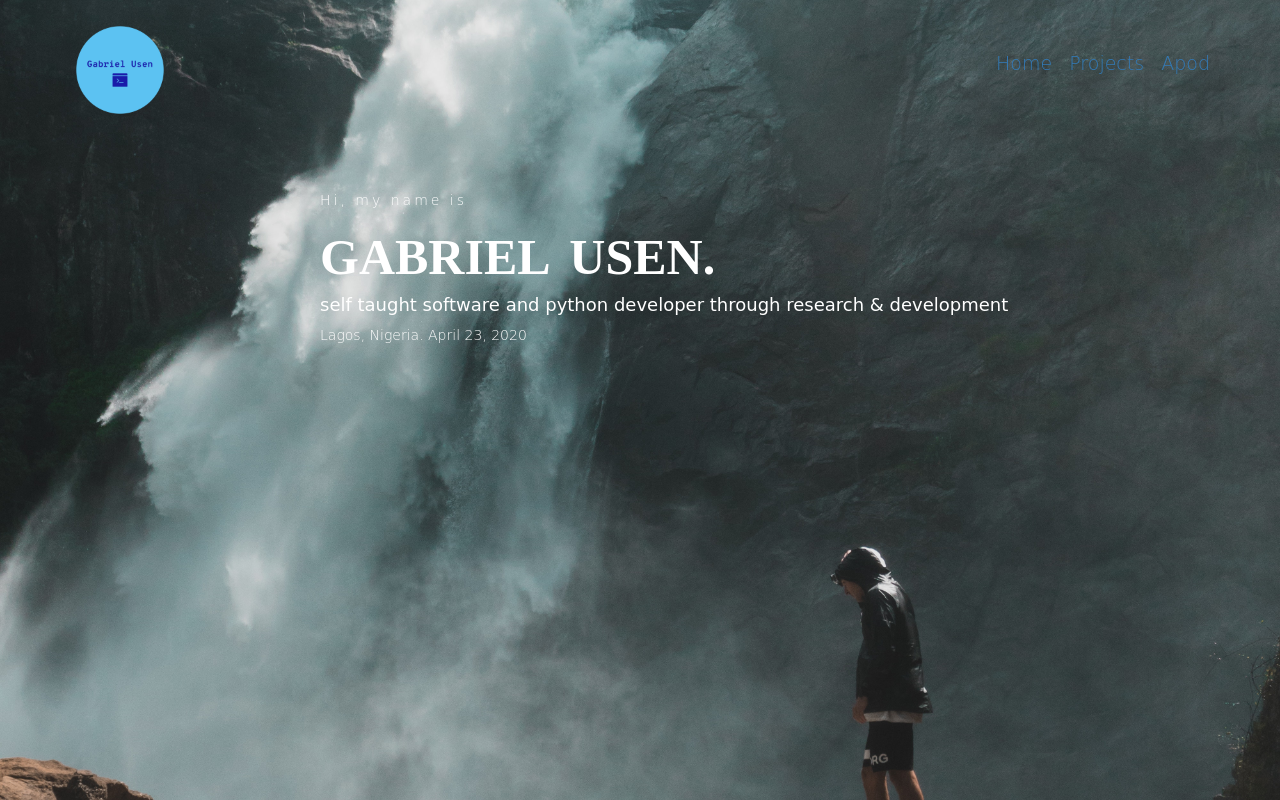
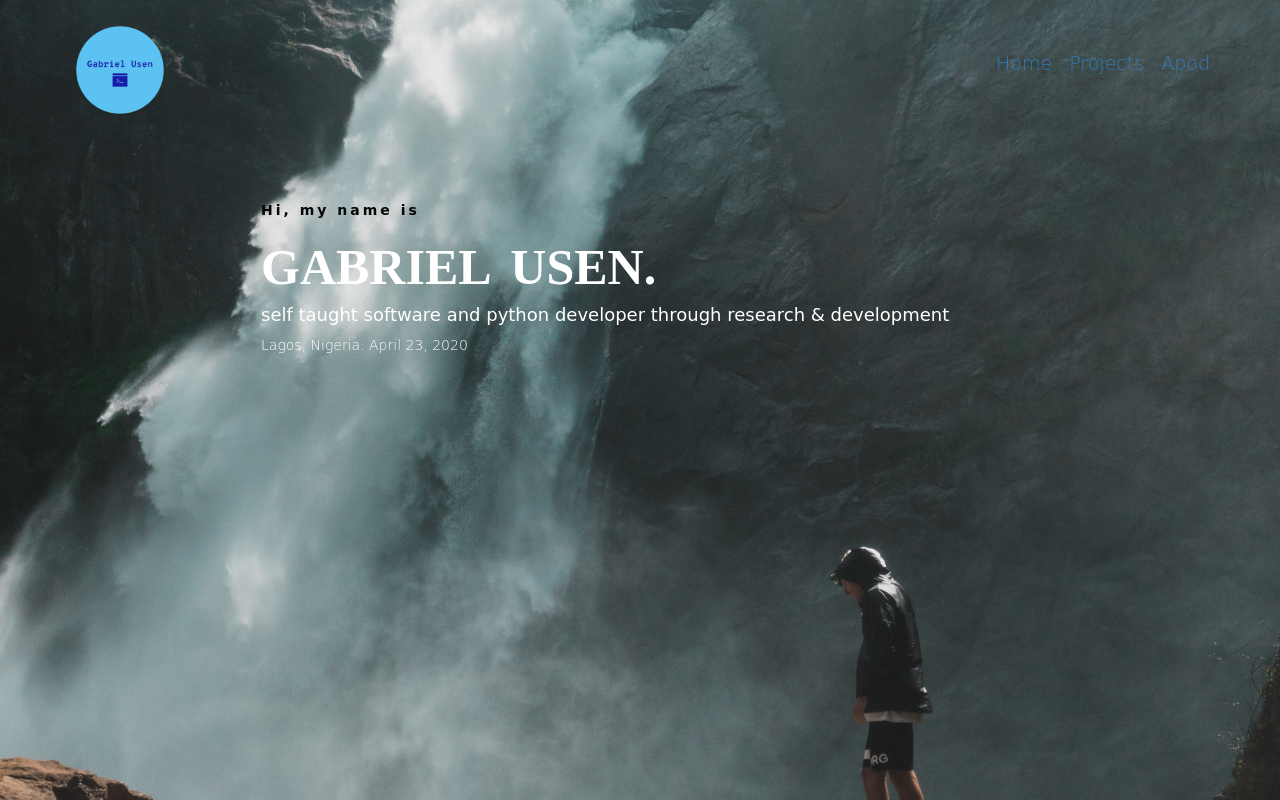
Before and after one commit to Gabrielusen/mysite, a Django app: page / in a window 1280 px wide. Run offline with Django 3.2, Linux system fonts and the light colour scheme; some libraries are stand-ins or nearby versions; some web fonts are replaced.

Commit message:
adding more styling to css

```diff
--- a/pages/static/css/base.css
+++ b/pages/static/css/base.css
@@ -73,12 +73,18 @@ h1{
 
 .name{
     letter-spacing: 0.3rem;
-    color:
+    color: #070707;
+    font-weight: bold;
 }
 
+/* adjust */
 .adjust{
-    padding-left: 25rem;
+    max-width: 70%;
     padding-top: 5rem;
+    margin: 1rem auto;
+    overflow: hidden;
+    padding-left: 2rem;
+    padding-right: 2rem;
 }
 
 strong{
--- a/pages/templates/base.html
+++ b/pages/templates/base.html
@@ -2,8 +2,7 @@
 <html>
 <head>
     <meta charset="UTF-8">
-    <meta name="viewport"
-          content="width=device-width, user-scalable=no, initial-scale=1.0, maximum-scale=1.0, minimum-scale=1.0">
+    <meta name="viewport" content="width=device-width, initial-scale=1">
     <meta http-equiv="X-UA-Compatible" content="ie=edge">
     <link href="{% static 'css/base.css' %}">
     <link href="//db.onlinewebfonts.com/c/9343496bb158886797785c1dfe92365f?family=SultanNahiaW20" rel="stylesheet" type="text/css"/>
```
